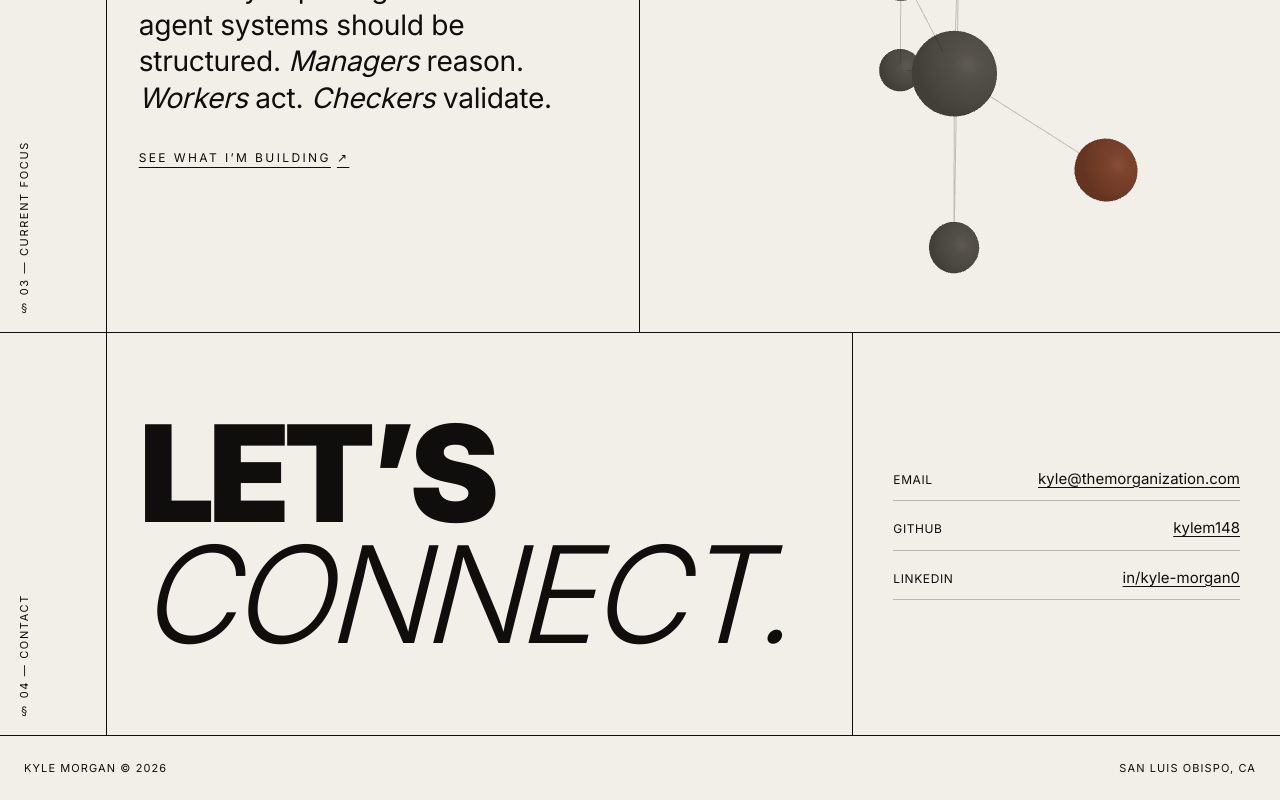
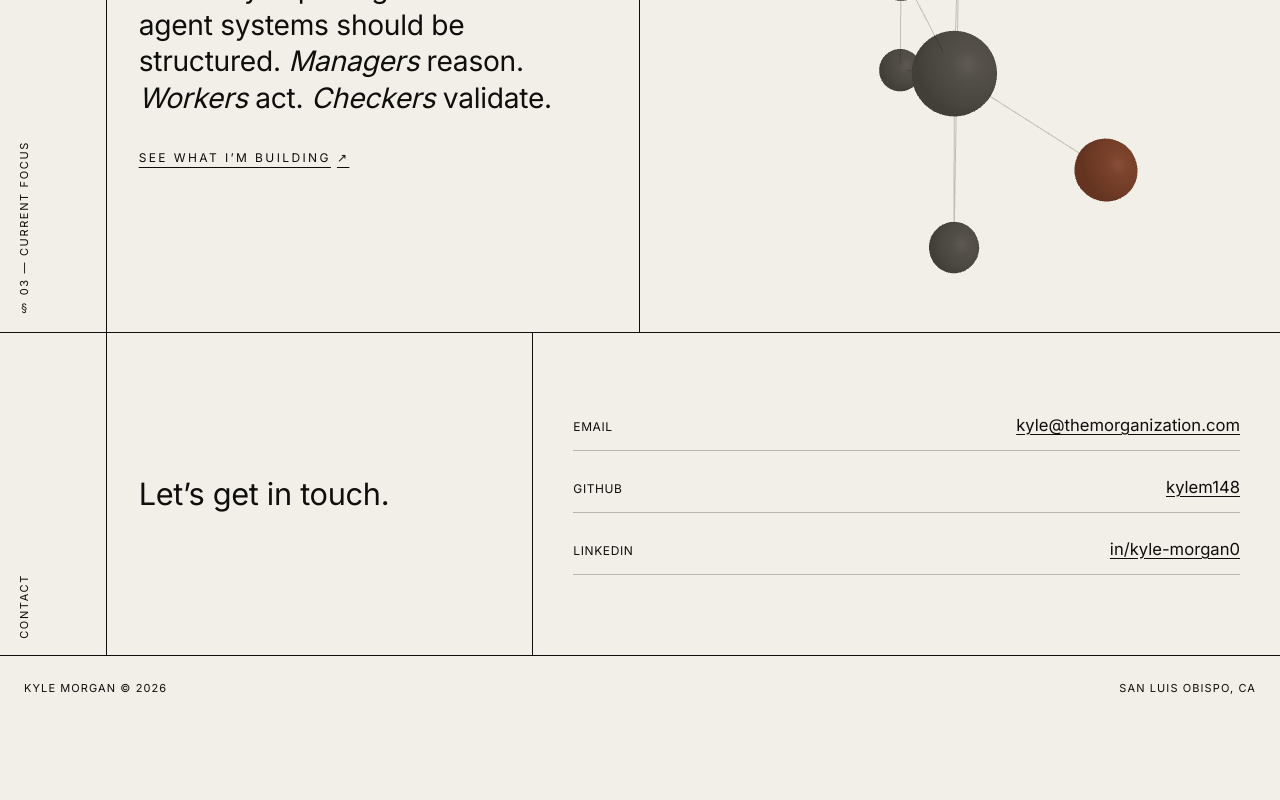
Before and after one commit to kylem148/kyle-morgan.me, a Next.js app: page / in a window 1280 px wide. Shown: the part 1907-2707 px from the top of the page. After the commit the page ends 2627 px from the top, so only its background shows below. Built offline with nearby package versions, Linux system fonts and the light colour scheme.

Commit message:
feat: update contact section

```diff
--- a/src/app/(site)/components/sections/Contact.tsx
+++ b/src/app/(site)/components/sections/Contact.tsx
@@ -12,20 +12,16 @@ export default function Contact() {
       id="contact"
       className="grid grid-cols-12 border-t border-b border-[#0f0e0c] bg-[#f2efe8]"
     >
-      <SectionRail label="§ 04 — Contact" />
-      <div className="col-span-12 md:col-span-7 overflow-hidden border-r border-[#0f0e0c] px-6 md:px-8 py-16 md:py-20">
-        <div className="font-black uppercase leading-[0.9] tracking-[-0.05em] text-[clamp(64px,10.5vw,148px)]">
-          Let&rsquo;s
-          <br />
-          <em className="font-light italic">connect.</em>
-        </div>
+      <SectionRail label="Contact" />
+      <div className="col-span-12 md:col-span-4 md:border-r border-[#0f0e0c] flex items-center px-6 md:px-8 py-16 md:py-32 text-[clamp(20px,2.4vw,34px)] leading-[1.3] tracking-[-0.01em]">
+        Let&rsquo;s get in touch.
       </div>
-      <div className="col-span-12 md:col-span-4 flex flex-col justify-center p-8 md:p-10">
-        <div className="grid gap-4 text-[15px]">
+      <div className="col-span-12 md:col-span-7 flex flex-col justify-center px-8 md:px-10 py-12 md:py-20">
+        <div className="grid gap-6 text-[clamp(16px,1.3vw,18px)]">
           {LINKS.map(({ label, value, href }) => (
             <div
               key={label}
-              className="flex items-baseline justify-between gap-4 border-b border-[#0f0e0c]/25 pb-2.5"
+              className="flex items-baseline justify-between gap-4 border-b border-[#0f0e0c]/25 pb-3"
             >
               <span className="tabular-nums tracking-[0.05em] text-[12px] uppercase">
                 {label}
```
